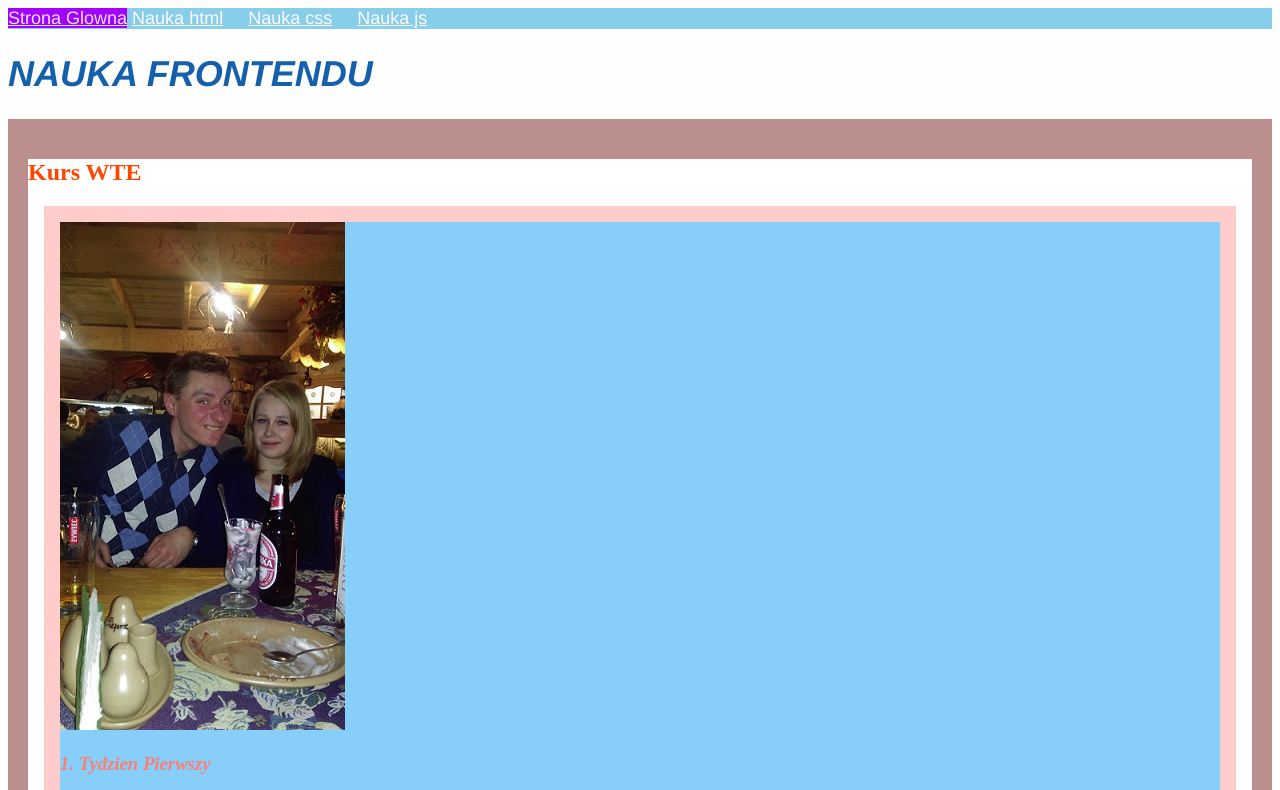
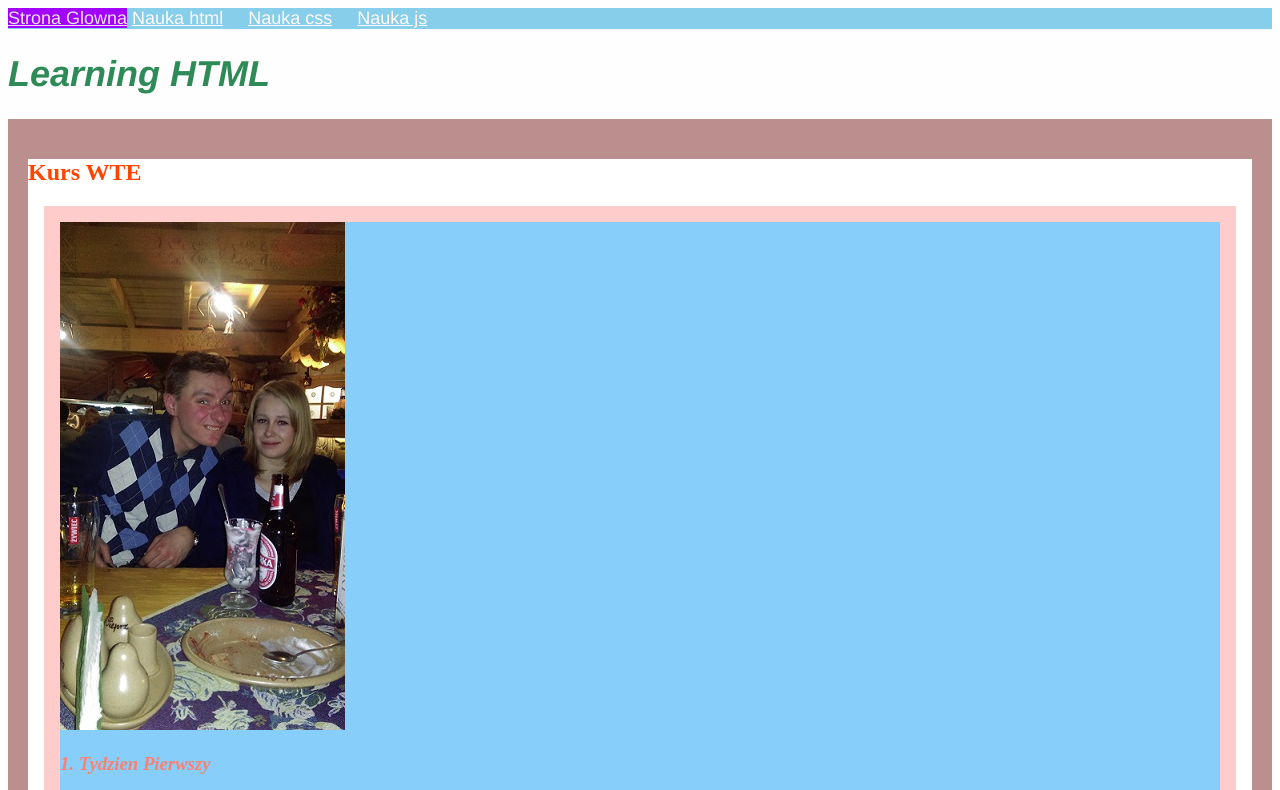
Before and after one commit to Magdalena-Lisicka/homepage, a plain HTML site: page index.html in a window 1280 px wide. Shown: the top 790 px of the page. Drawn offline with Linux system fonts and the light colour scheme.

Commit message:
after js changes

```diff
--- a/index.html
+++ b/index.html
@@ -19,7 +19,7 @@
     </header>
     <main>
       <header id="top">
-        <h1>
+        <h1 class="main-heading main-heading--js">
           NAUKA FRONTENDU
         </h1>
       </header>
--- a/main.js
+++ b/main.js
@@ -1,12 +1,17 @@
 //alert ('sie ma!');
 //console.log('Uwaga, Uwaga');
 //console.log('Hej hej');
-// camelCase do nazwy zmiennych ,  variables (tbc)
+//camelCase do nazwy zmiennych ,  variables (tbc)
 //const firstName ='Magda';
 //const age='49';
 //console.log(firstName);
 //console.log(age);
 //console.log(`Sie ma , nazwam sie ${firstName} i mam ${age} lat`)
 
-const heading=document.querySelector ('main-header');
+const heading=document.querySelector('.main-heading--js');
+heading.innerHTML=`Learning HTML `
+
 console.log(heading);
+
+//const heading=document.querySelector('body');
+//console.log(heading);
--- a/style.css
+++ b/style.css
@@ -27,7 +27,9 @@
     margin: auto;
 }
 
-
+.main-heading {
+    color: seagreen;
+}
 body{background-color: #fefefe;
 }
 header {
```
Also changed, not shown: nauka-js.html (+1 -1 lines).
